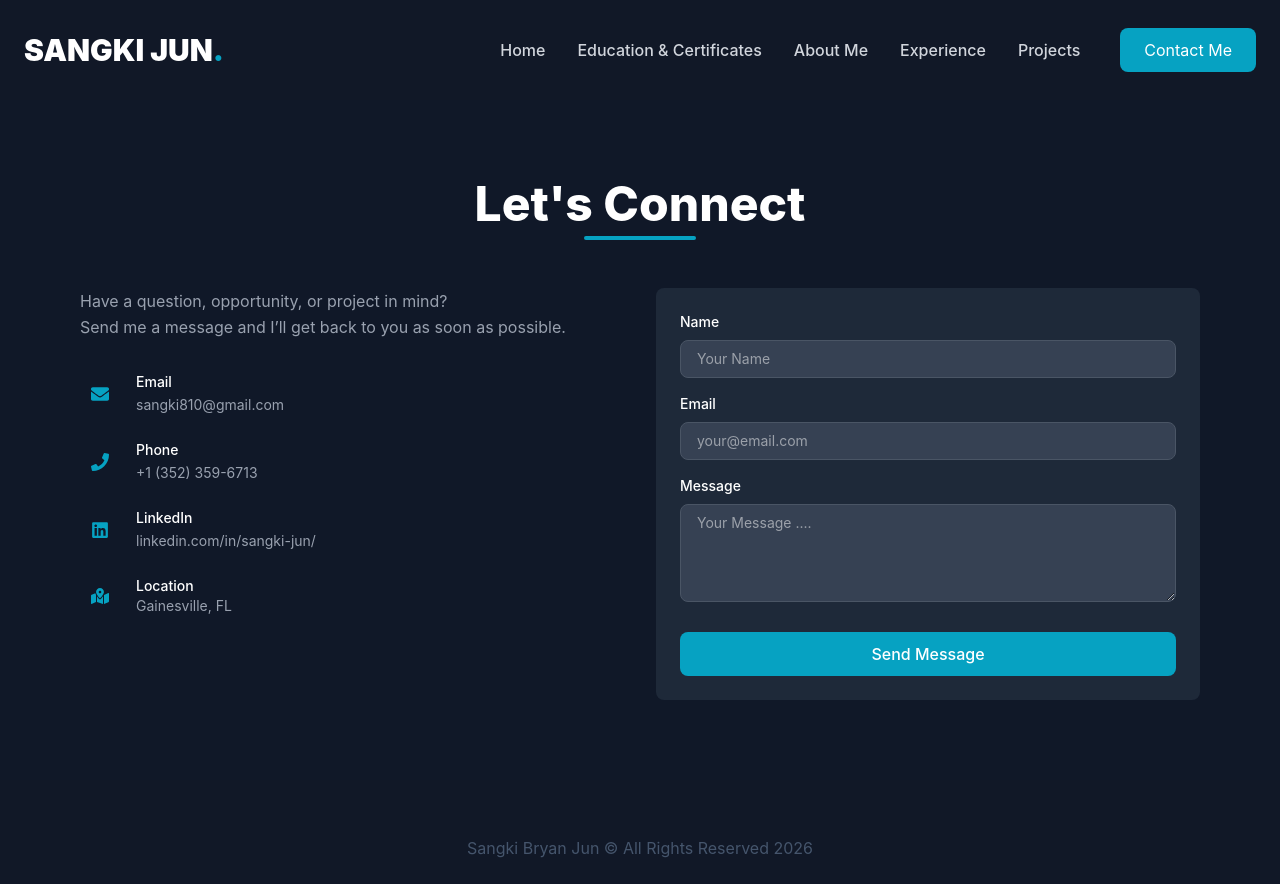
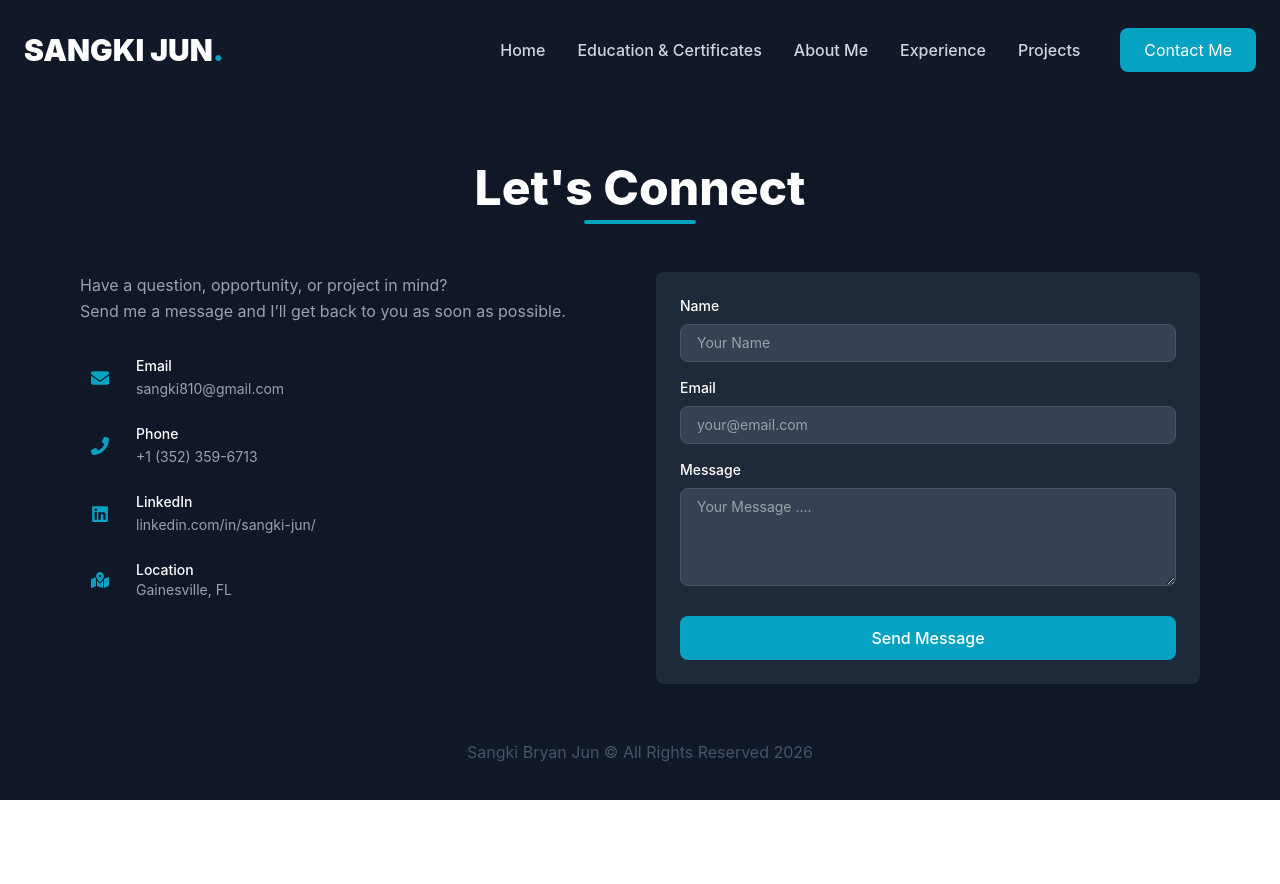
Before and after one commit to sangki810/React_Portfolio_V2, a React (Vite) app: page /contact in a window 1280 px wide. After the commit the page ends 800 px from the top, so only its background shows below. Built offline with nearby package versions, Linux system fonts and the light colour scheme.

Commit message:
changed padding on contact me page

```diff
--- a/src/components/ContactSection.jsx
+++ b/src/components/ContactSection.jsx
@@ -56,7 +56,7 @@
     };
 
     return (
-        <section className='py-20 bg-gray-900' id='contact'>
+        <section className='pt-16 bg-gray-900' id='contact'>
             <div className='container mx-auto px-4 max-w-6xl'>
                 <div className='text-center mb-12'>
                     <h2 className='text-3xl md:text-5xl font-extrabold text-white mb-2'>
```
